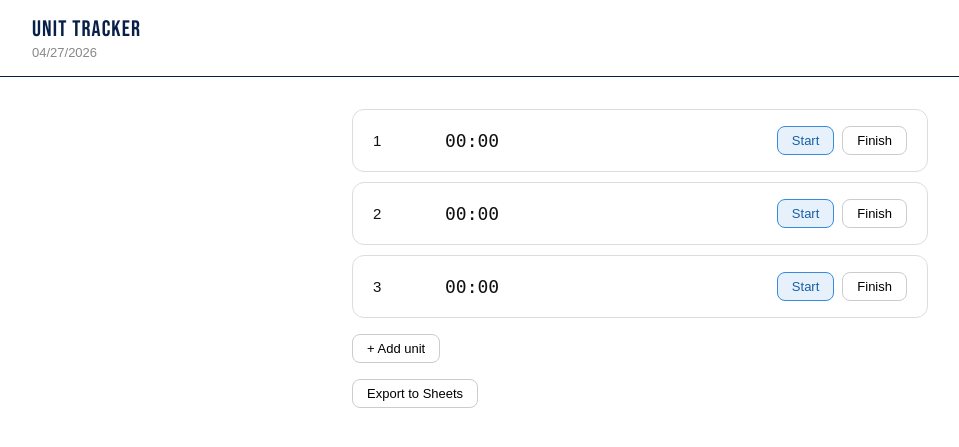
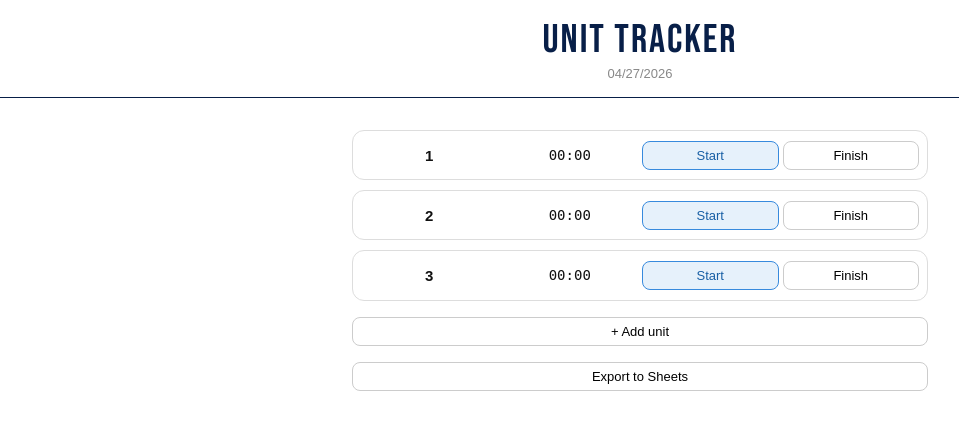
Before and after one commit to romanjonathan/public_html, a PHP site: page /unit_tracker.php in a window 1280 px wide. Shown: the top 447 px of the page, without its empty margins (0-959 px from the left). Run offline with PHP 8.4, Linux system fonts and the light colour scheme.

Commit message:
Redesign unit cards as 4-column grid, bigger centered header, vw-based mobile fonts, center add button
Co-Authored-By: Claude Sonnet 4.6 <noreply@anthropic.com>

```diff
--- a/unit_tracker.php
+++ b/unit_tracker.php
@@ -26,12 +26,12 @@ $today = date('m/d/Y');
             border-bottom: 1px solid #081f48;
             display: flex;
             flex-direction: column;
-            align-items: flex-start;
+            align-items: center;
         }
 
         header h2 {
             font-family: 'Bebas Neue', sans-serif;
-            font-size: 1.4rem;
+            font-size: 2.5rem;
             color: #081f48;
             font-weight: normal;
             letter-spacing: 0.05em;
@@ -41,6 +41,7 @@ $today = date('m/d/Y');
             font-size: 13px;
             color: #888;
             margin-top: 2px;
+            text-align: center;
         }
 
         .export-row {
@@ -66,17 +67,19 @@ $today = date('m/d/Y');
             gap: 8px;
             margin-top: 1rem;
             align-items: center;
+            justify-content: center;
         }
 
         .unit-card {
             background: #fff;
             border: 0.5px solid #ddd;
             border-radius: 12px;
-            padding: 1rem 1.25rem;
+            padding: 0.6rem 0.5rem;
             margin-bottom: 10px;
-            display: flex;
+            display: grid;
+            grid-template-columns: 1fr 1fr 1fr 1fr;
             align-items: center;
-            gap: 12px;
+            gap: 4px;
         }
 
         .unit-card.active { border-color: #378ADD; }
@@ -84,43 +87,33 @@ $today = date('m/d/Y');
 
         .unit-label {
             font-size: 15px;
-            font-weight: 500;
-            min-width: 60px;
+            font-weight: 600;
+            text-align: center;
+            min-width: 0;
         }
 
         .timer-display {
-            font-size: 18px;
+            font-size: 14px;
             font-weight: 500;
             font-family: monospace;
-            min-width: 70px;
+            text-align: center;
+            min-width: 0;
         }
 
-        .status-badge {
-            font-size: 12px;
-            padding: 3px 10px;
-            border-radius: 8px;
-            min-width: 64px;
-            text-align: center;
-        }
-
-        .badge-idle    { background: #f1efe8; color: #888; }
-        .badge-active  { background: #e6f1fb; color: #185fa5; }
-        .badge-paused  { background: #faeeda; color: #854f0b; }
-        .badge-done    { background: #eaf3de; color: #3b6d11; }
-
-        .actions {
-            margin-left: auto;
+        .action-cell {
             display: flex;
-            gap: 8px;
+            justify-content: center;
+            min-width: 0;
         }
 
         button.action-btn {
             border: 0.5px solid #ccc;
             background: transparent;
             border-radius: 8px;
-            padding: 6px 14px;
+            padding: 6px 10px;
             font-size: 13px;
             cursor: pointer;
+            width: 100%;
         }
 
         button.action-btn:hover { background: #f5f5f5; }
@@ -257,18 +249,18 @@ function render() {
     container.innerHTML = units.map(u => {
         const elapsed = getElapsed(u);
         const badgeClass = { idle: 'badge-idle', active: 'badge-active', paused: 'badge-paused', done: 'badge-done' }[u.state];
-        const badgeText = { active: 'in progress', paused: 'paused', done: 'done' }[u.state] || '';
         const cardClass = u.state === 'active' ? 'active' : u.state === 'done' ? 'done' : '';
         return `<div class="unit-card ${cardClass}">
             <span class="unit-label">${u.num}</span>
             <span class="timer-display">${fmt(elapsed)}</span>
-            ${u.state !== 'idle' ? `<span class="status-badge ${badgeClass}">${badgeText}</span>` : ''}
-            <div class="actions">
+            <div class="action-cell">
                 ${u.state === 'idle' || u.state === 'paused'
                     ? `<button class="action-btn primary" onclick="startUnit(${u.num})">Start</button>`
                     : u.state === 'active'
                     ? `<button class="action-btn" onclick="pauseUnit(${u.num})">Pause</button>`
                     : ''}
+            </div>
+            <div class="action-cell">
                 <button class="action-btn" onclick="finishUnit(${u.num})" ${u.state === 'done' ? 'disabled' : ''}>Finish</button>
             </div>
         </div>`;
```
Also changed, not shown: other parts of unit_tracker.php (+10 -11 lines).
